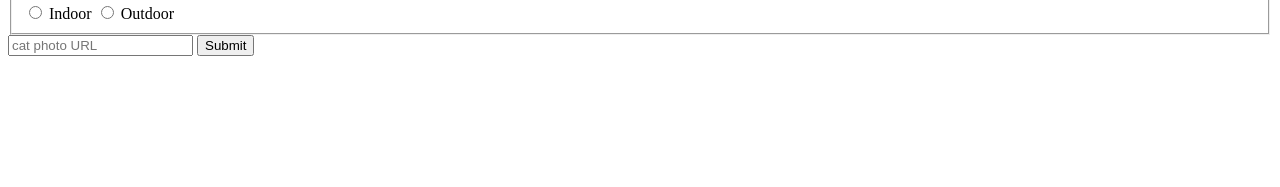
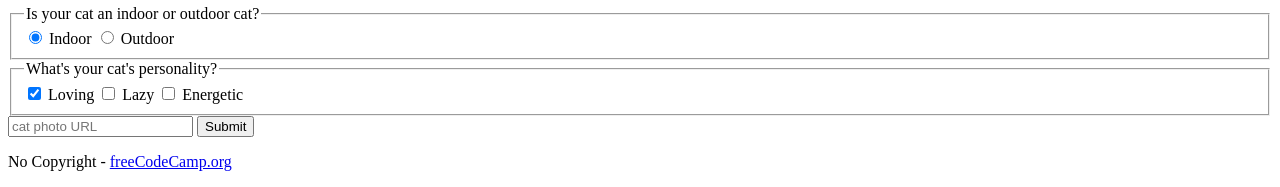
Before and after one commit to jaimedargallo/NEW-responsive-WEB-design-certification, a plain HTML site: page HTMLCatPhotoAPP.html in a window 1280 px wide. Shown: the part 1478-1665 px from the top of the page. Before the commit the page ends 1550 px from the top, so only its background shows below. Drawn offline with Linux system fonts and the light colour scheme.

Commit message:
Update HTMLCatPhotoAPP.html

```diff
--- a/HTMLCatPhotoAPP.html
+++ b/HTMLCatPhotoAPP.html
@@ -1,4 +1,10 @@
-<html>
+<!DOCTYPE html>
+
+<html lang="en">
+  <head>
+    <title>CatPhotoApp</title>
+    <meta charset="UTF-8"></meta>
+  </head>
   <body>
     <h1>CatPhotoApp</h1>
     <main>
@@ -36,13 +42,24 @@
         <form action="https://freecatphotoapp.com/submit-cat-photo">
           <fieldset>
             <legend>Is your cat an indoor or outdoor cat?</legend>
-            <label><input id="indoor" type="radio" name="indoor-outdoor" value="indoor"> Indoor</label>
+            <label><input id="indoor" type="radio" name="indoor-outdoor" value="indoor" checked> Indoor</label>
             <label><input id="outdoor" type="radio" name="indoor-outdoor" value="outdoor"> Outdoor</label>
+          </fieldset>
+          <fieldset>
+            <legend>What's your cat's personality?</legend>
+            <input id="loving" type="checkbox" name="personality" value="loving" checked> <label for="loving">Loving</label>
+            <input id="lazy" type="checkbox" name="personality" value="lazy"> <label for="lazy">Lazy</label>
+            <input id="energetic" type="checkbox" name="personality" value="energetic"> <label for="energetic">Energetic</label>
           </fieldset>
           <input type="text" name="catphotourl" placeholder="cat photo URL" required>
           <button type="submit">Submit</button>
         </form>
       </section>
     </main>
+    <footer>
+      <p>
+        No Copyright - <a href="https://www.freecodecamp.org">freeCodeCamp.org</a>
+      </p>
+    </footer>
   </body>
 </html>
```
